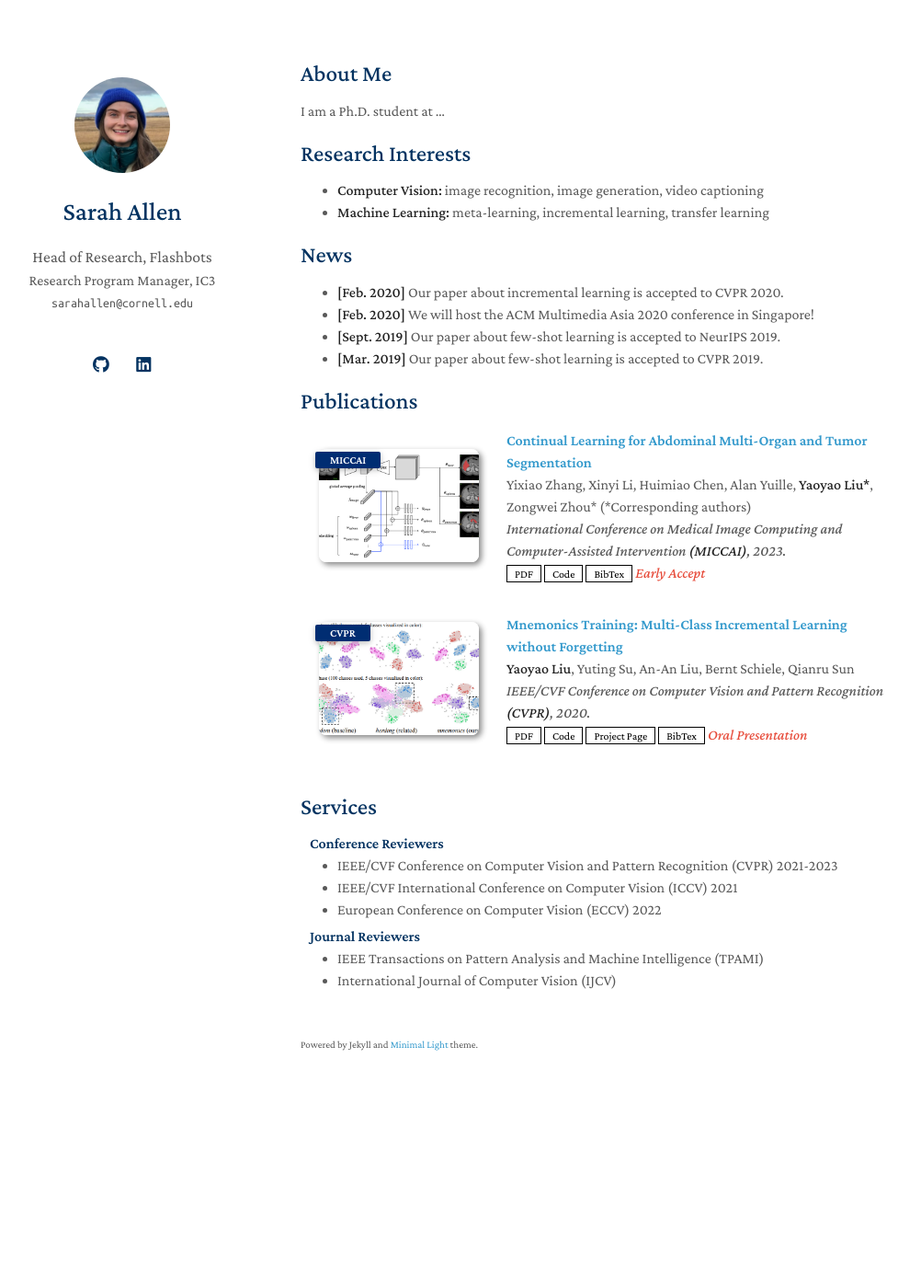
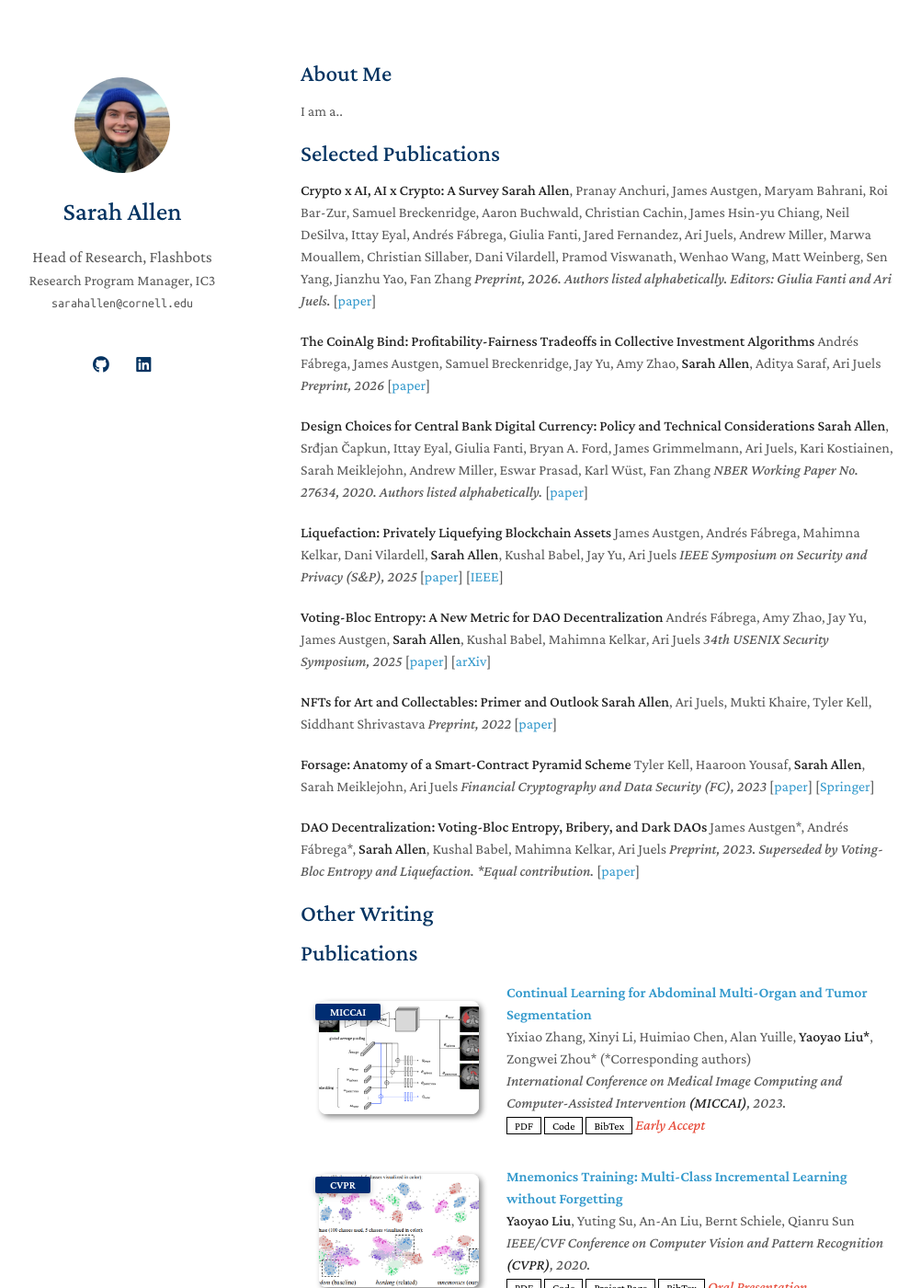
Before and after one commit to Bandeirainveste/bandeirainveste.github.io, a Jekyll site: the page built from index.md, in a window 1280 px wide and 1400 px high. Shown: the whole window at 92% size, without its empty margins (143-1145 px from the left). Built offline with Jekyll 4.4.1, drawn with Linux system fonts in a browser that asks for light colours; a style sheet for code colours, icons or effects is not loaded; our own code applies the rules of GitHub Pages for plain Markdown files.

Commit message:
Update index.md

```diff
--- a/index.md
+++ b/index.md
@@ -4,19 +4,52 @@ layout: homepage
 
 ## About Me
 
-I am a Ph.D. student at ...
+I am a..
 
-## Research Interests
+## Selected Publications
 
-- **Computer Vision:** image recognition, image generation, video captioning
-- **Machine Learning:** meta-learning, incremental learning, transfer learning
+**Crypto x AI, AI x Crypto: A Survey**
+**Sarah Allen**, Pranay Anchuri, James Austgen, Maryam Bahrani, Roi Bar-Zur, Samuel Breckenridge, Aaron Buchwald, Christian Cachin, James Hsin-yu Chiang, Neil DeSilva, Ittay Eyal, Andrés Fábrega, Giulia Fanti, Jared Fernandez, Ari Juels, Andrew Miller, Marwa Mouallem, Christian Sillaber, Dani Vilardell, Pramod Viswanath, Wenhao Wang, Matt Weinberg, Sen Yang, Jianzhu Yao, Fan Zhang
+*Preprint, 2026. Authors listed alphabetically. Editors: Giulia Fanti and Ari Juels.*
+[[paper](https://arxiv.org/abs/2606.13892)]
 
-## News
+**The CoinAlg Bind: Profitability-Fairness Tradeoffs in Collective Investment Algorithms**
+Andrés Fábrega, James Austgen, Samuel Breckenridge, Jay Yu, Amy Zhao, **Sarah Allen**, Aditya Saraf, Ari Juels
+*Preprint, 2026*
+[[paper](https://arxiv.org/abs/2601.00523)]
 
-- **[Feb. 2020]** Our paper about incremental learning is accepted to CVPR 2020.
-- **[Feb. 2020]** We will host the ACM Multimedia Asia 2020 conference in Singapore!
-- **[Sept. 2019]** Our paper about few-shot learning is accepted to NeurIPS 2019.
-- **[Mar. 2019]** Our paper about few-shot learning is accepted to CVPR 2019.
+**Design Choices for Central Bank Digital Currency: Policy and Technical Considerations**
+**Sarah Allen**, Srđjan Čapkun, Ittay Eyal, Giulia Fanti, Bryan A. Ford, James Grimmelmann, Ari Juels, Kari Kostiainen, Sarah Meiklejohn, Andrew Miller, Eswar Prasad, Karl Wüst, Fan Zhang
+*NBER Working Paper No. 27634, 2020. Authors listed alphabetically.*
+[[paper](https://www.nber.org/papers/w27634)]
+
+**Liquefaction: Privately Liquefying Blockchain Assets**
+James Austgen, Andrés Fábrega, Mahimna Kelkar, Dani Vilardell, **Sarah Allen**, Kushal Babel, Jay Yu, Ari Juels
+*IEEE Symposium on Security and Privacy (S&P), 2025*
+[[paper](https://arxiv.org/abs/2412.02634)] [[IEEE](https://ieeexplore.ieee.org/document/11023306/)]
+
+**Voting-Bloc Entropy: A New Metric for DAO Decentralization**
+Andrés Fábrega, Amy Zhao, Jay Yu, James Austgen, **Sarah Allen**, Kushal Babel, Mahimna Kelkar, Ari Juels
+*34th USENIX Security Symposium, 2025*
+[[paper](https://www.usenix.org/conference/usenixsecurity25/presentation/fabrega-entropy)] [[arXiv](https://arxiv.org/abs/2509.22620)]
+
+**NFTs for Art and Collectables: Primer and Outlook**
+**Sarah Allen**, Ari Juels, Mukti Khaire, Tyler Kell, Siddhant Shrivastava
+*Preprint, 2022*
+[[paper](https://osf.io/preprints/socarxiv/gwzd7)]
+
+**Forsage: Anatomy of a Smart-Contract Pyramid Scheme**
+Tyler Kell, Haaroon Yousaf, **Sarah Allen**, Sarah Meiklejohn, Ari Juels
+*Financial Cryptography and Data Security (FC), 2023*
+[[paper](https://arxiv.org/abs/2105.04380)] [[Springer](https://link.springer.com/chapter/10.1007/978-3-031-47751-5_14)]
+
+**DAO Decentralization: Voting-Bloc Entropy, Bribery, and Dark DAOs**
+James Austgen\*, Andrés Fábrega\*, **Sarah Allen**, Kushal Babel, Mahimna Kelkar, Ari Juels
+*Preprint, 2023. Superseded by Voting-Bloc Entropy and Liquefaction. \*Equal contribution.*
+[[paper](https://arxiv.org/abs/2311.03530)]
+
+## Other Writing
+
 
 {% include_relative _includes/publications.md %}
 
```
